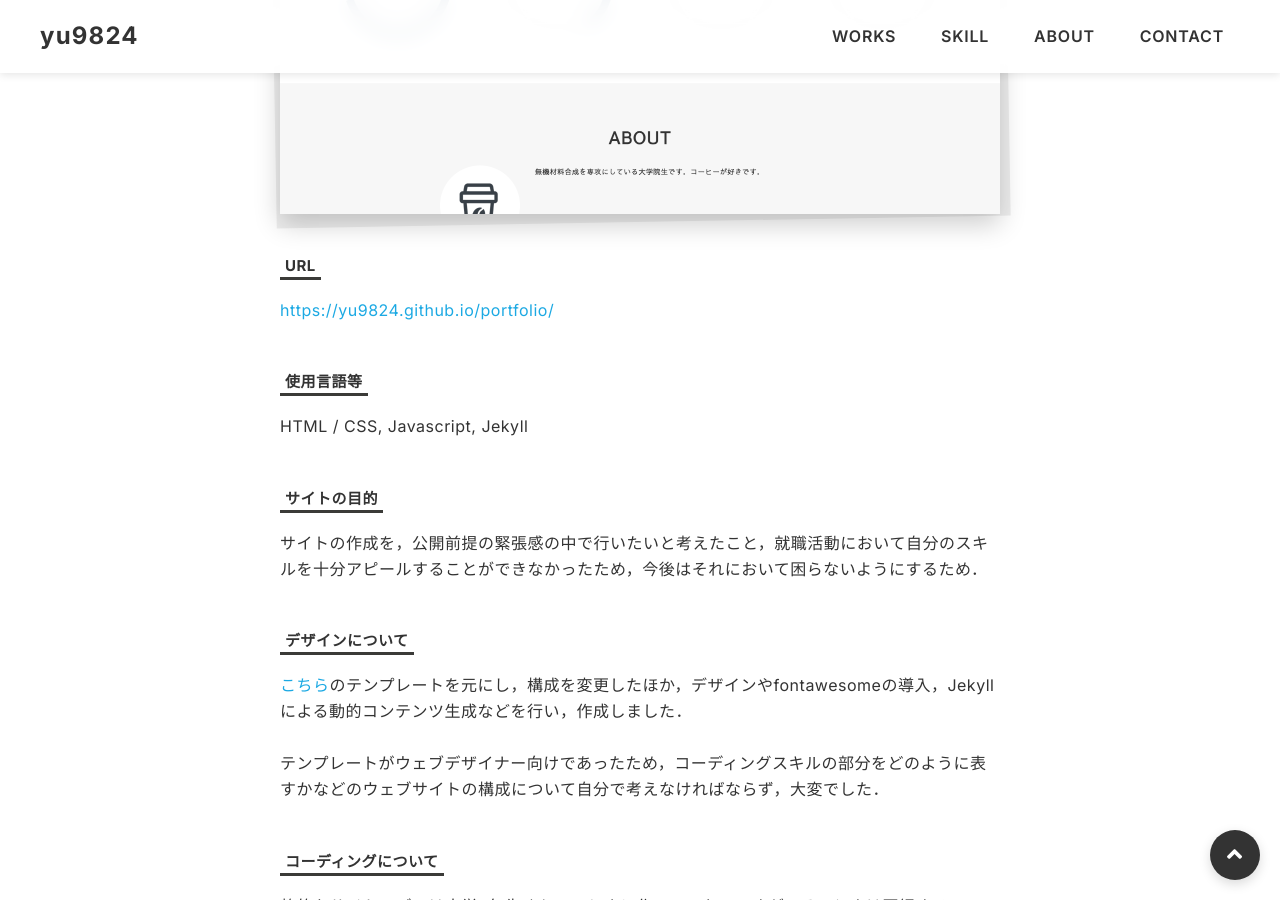
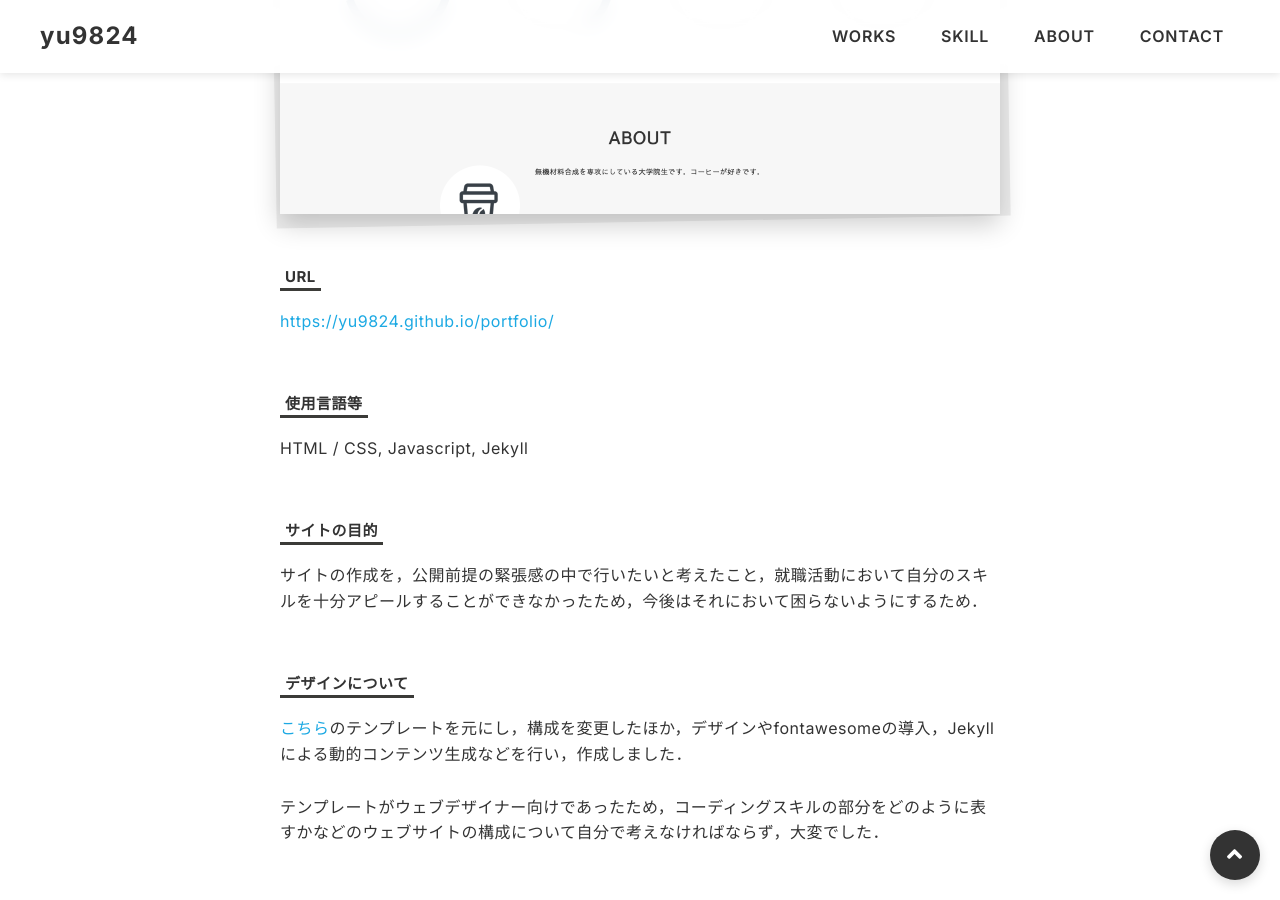
Before and after one commit to yu9824/portfolio, a Jekyll site: the page built from works/portfolio.md, in a window 1280 px wide and 900 px high, scrolled down 428 px. Built offline with Jekyll 4.4.1, drawn with Linux system fonts in a browser that asks for light colours; nearby versions of some CDN libraries.

Commit message:
fix: fix layout

```diff
--- a/css/style.css
+++ b/css/style.css
@@ -652,7 +652,7 @@ p span {
 
 .article-body h3 {
   font-size: 15px;
-  margin: 2vh 0;
+  margin: 3.2vh 0 2vh;
   background: linear-gradient(transparent 90%, #3b3b38 0%);
   display: inline-block;
   padding: 2px 5px;
@@ -664,6 +664,12 @@ p span {
 
 .article-body p {
   margin-bottom: 3vh;
+}
+
+/* 見出しや太字直前の余白を確保（リスト直後など） */
+.article-body ul,
+.article-body ol {
+  margin: 3vh 0;
 }
 
 .article .article-inner .source-code-link {
```
